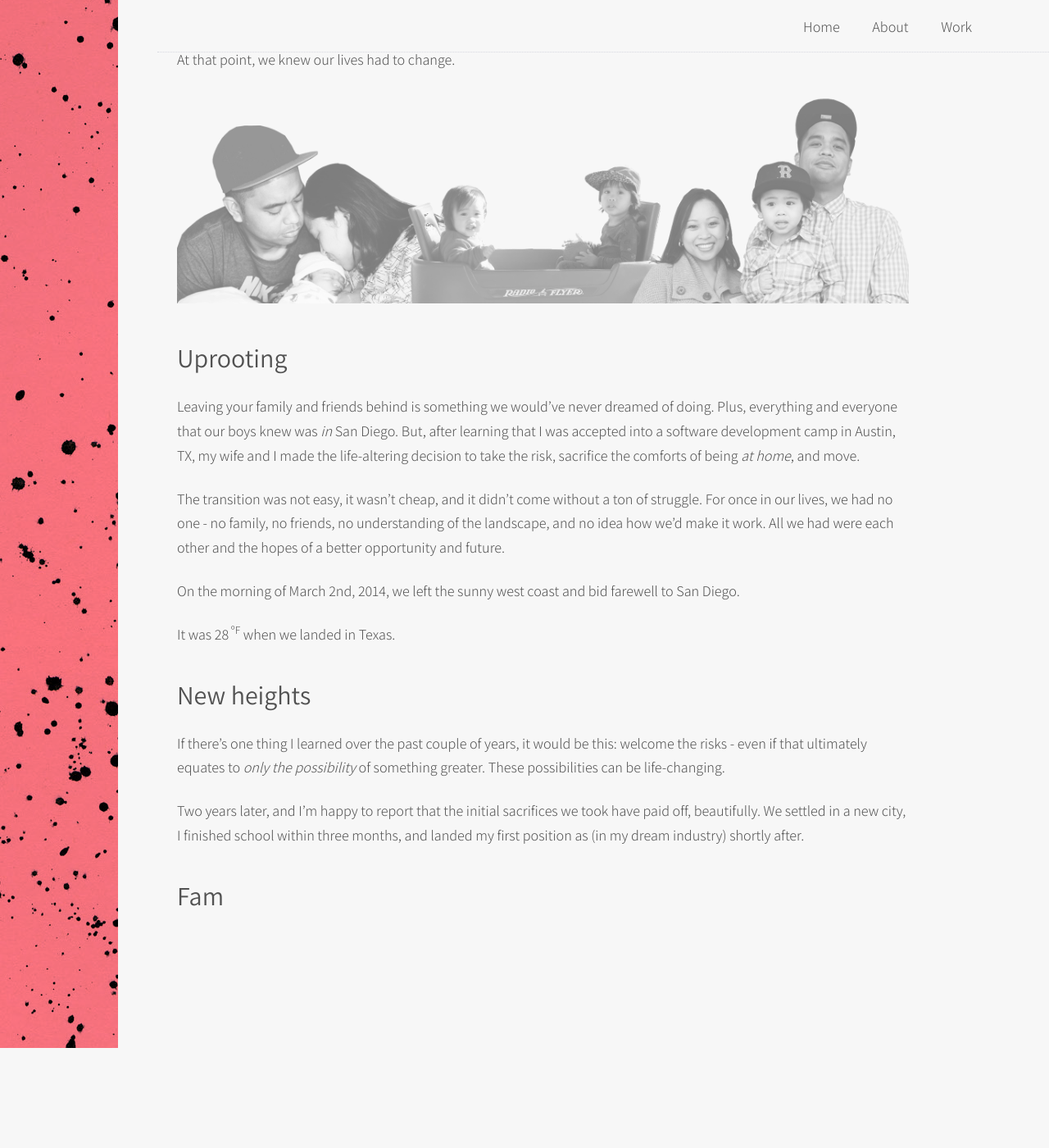
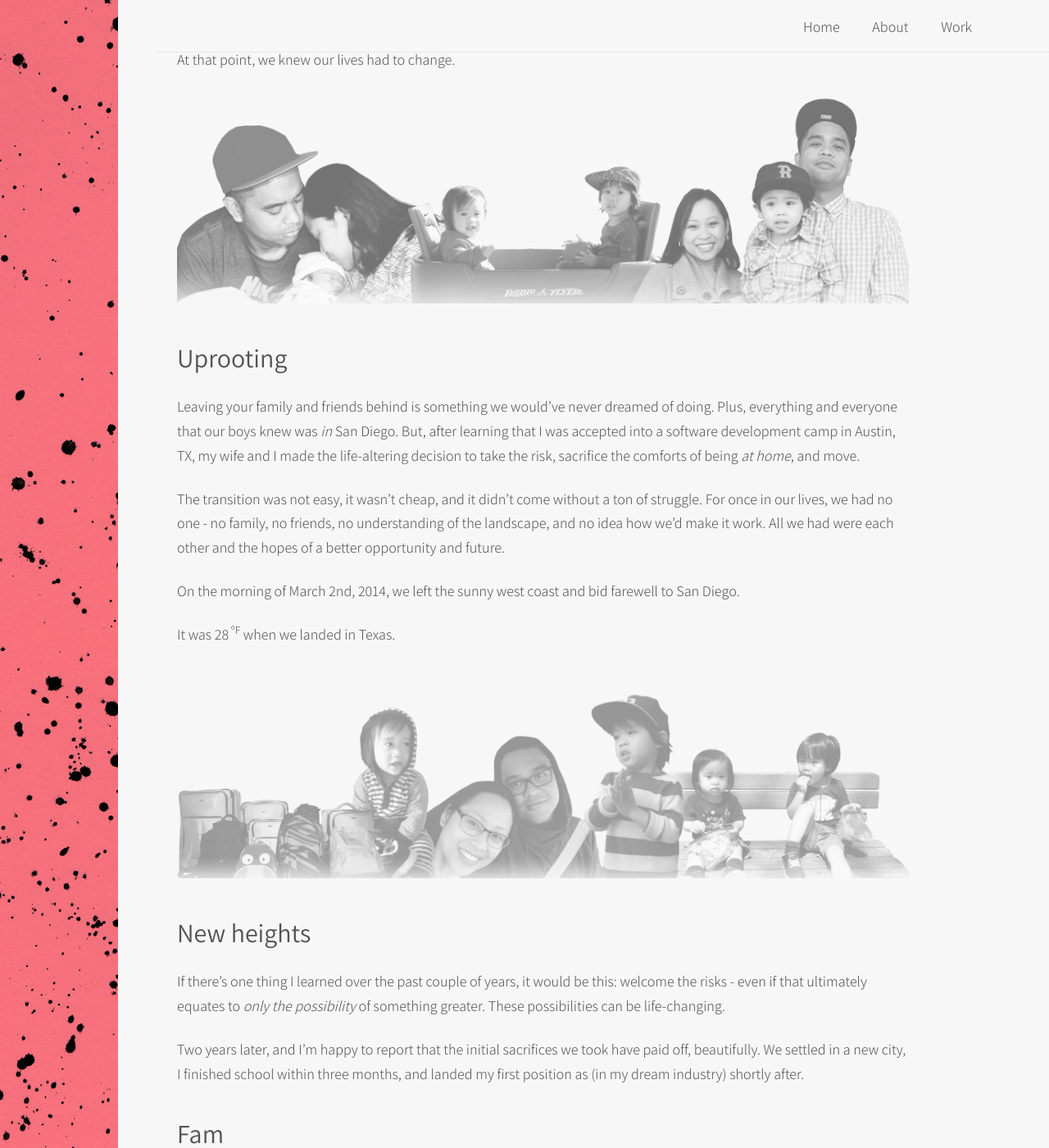
Before and after one commit to techtolentino/digital-card, a Jekyll site: the page built from about.md, in a window 1280 px wide and 1400 px high, scrolled down 1132 px. Shown: the whole window at 82% size. Built offline with Jekyll 4.4.1, drawn with Linux system fonts in a browser that asks for light colours; before the commit the page ends 2410 px from its top, so only the background shows below that.

Commit message:
uprooting collage

```diff
--- a/_sass/_typography.scss
+++ b/_sass/_typography.scss
@@ -41,10 +41,6 @@ p {
 
 ol {
     margin-bottom: 1.777em;
-}
-
-sup {
-    z-index: -1;
 }
 
 .link {
--- a/about.md
+++ b/about.md
@@ -24,7 +24,7 @@ By the time our second son was born, I was sure of a few things. I knew I wanted
 
 At that point, we knew our lives had to change.
 
-<img class="img--FULL img--LIGHT" src="assets/fam-collage-1-trans.png" alt="">
+<img class="img--FULL" src="assets/fam-collage-1-trans.png" alt="">
 
 ### Uprooting
 
@@ -36,6 +36,8 @@ On the morning of March 2nd, 2014, we left the sunny west coast and bid farewell
 
 It was 28<sup> ºF</sup> when we landed in Texas.
 
+<img class="img--FULL" src="assets/fam-collage-2.png" alt="">
+
 ### New heights
 
 If there's one thing I learned over the past couple of years, it would be this: welcome the risks - even if that ultimately equates to _only the possibility_ of something greater. These possibilities can be life-changing.
```
Also changed, not shown: assets/fam-collage-1-trans.png, assets/fam-collage-1.png (deleted), assets/fam-collage-2.png (added), 2 other files.
